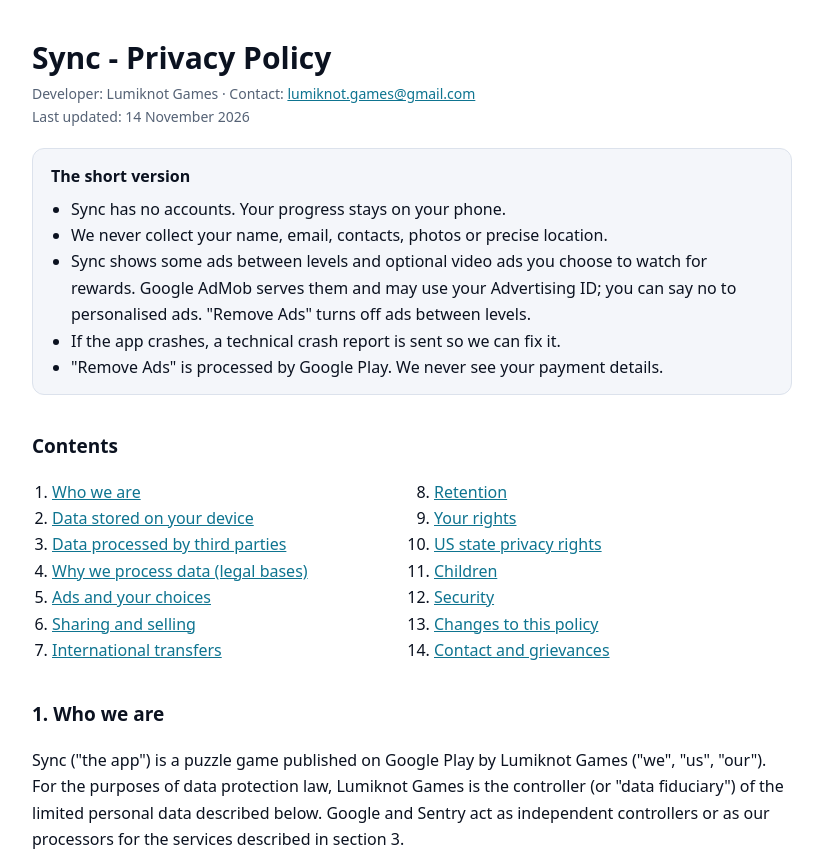
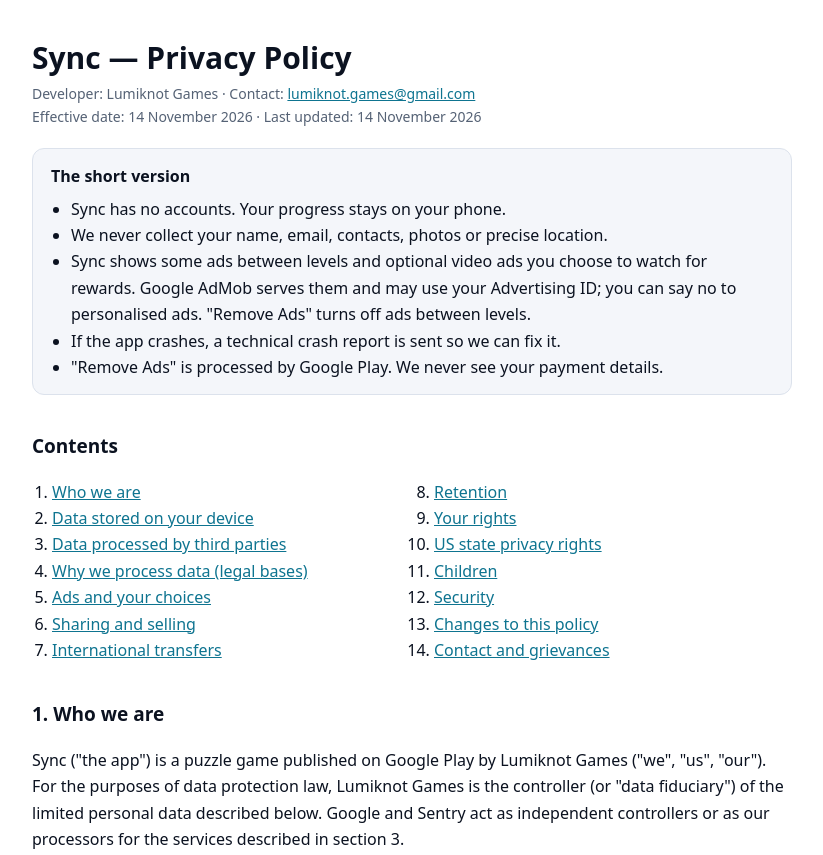
Before and after one commit to lumiknotgames/lumiknotgames.github.io, a plain HTML site: page sync/privacy/index.html in a window 1280 px wide. Shown: the top 855 px of the page, without its empty margins (228-1051 px from the left). Drawn offline with Linux system fonts and the light colour scheme.

Commit message:
Update index.html

```diff
--- a/sync/privacy/index.html
+++ b/sync/privacy/index.html
@@ -27,8 +27,8 @@
 </head>
 <body>
 <main>
-<h1>Sync - Privacy Policy</h1>
-<div class="meta">Developer: Lumiknot Games · Contact: <a href="mailto:lumiknot.games@gmail.com">lumiknot.games@gmail.com</a><br>Last updated: 14 November 2026</div>
+<h1>Sync — Privacy Policy</h1>
+<div class="meta">Developer: Lumiknot Games · Contact: <a href="mailto:lumiknot.games@gmail.com">lumiknot.games@gmail.com</a><br>Effective date: 14 November 2026 · Last updated: 14 November 2026</div>
 
 <div class="summary">
   <strong>The short version</strong>
```
